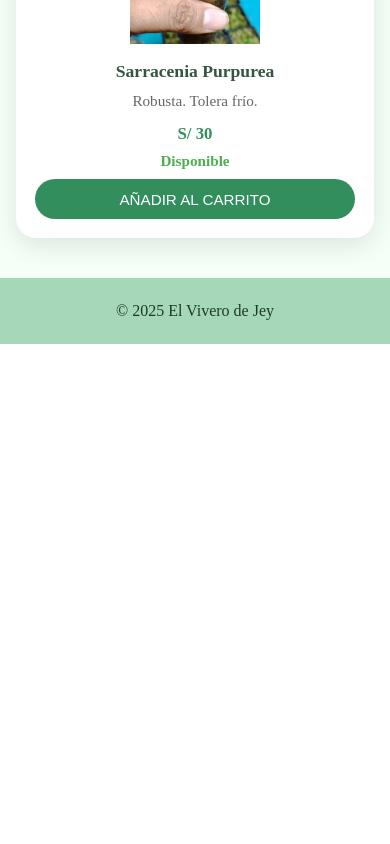
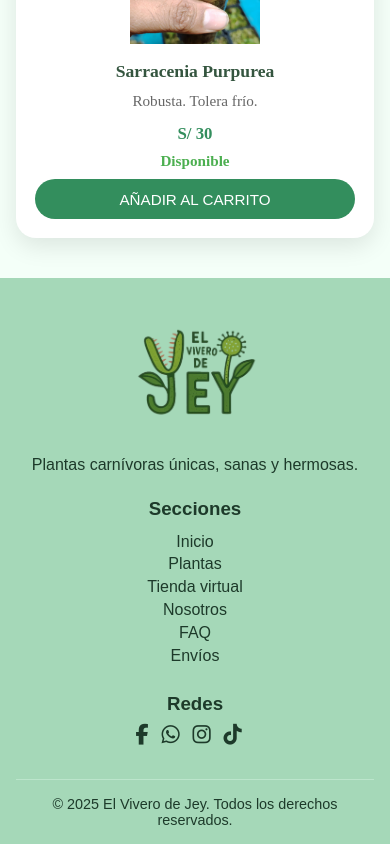
Before and after one commit to Jarol20cb/El-vivero-de-Jey, an Angular app: page /tienda in a window 390 px wide. Shown: the part 6058-6902 px from the top of the page. Before the commit the page ends 6402 px from the top, so only its background shows below. Built offline with nearby package versions, Linux system fonts and the light colour scheme.

Commit message:
se mejoro el footer, se agrego img de busqueda no encontrada

```diff
--- a/src/app/footer/footer.component.css
+++ b/src/app/footer/footer.component.css
@@ -1,6 +1,99 @@
 .footer {
-    background: var(--verde-secundario);
-    color: var(--verde-oscuro);
+  background-color: var(--verde-secundario);
+  color: var(--verde-oscuro);
+  padding: 3rem 2rem 1rem;
+  font-family: 'Montserrat', sans-serif;
+  box-shadow: var(--box-shadow);
+}
+
+.footer-content {
+  display: grid;
+  grid-template-columns: repeat(auto-fit, minmax(220px, 1fr));
+  gap: 2rem;
+  margin-bottom: 2rem;
+}
+
+.footer-logo img.logo {
+  width: 130px;
+  cursor: pointer;
+  margin-bottom: 1rem;
+}
+
+.footer-logo p {
+  cursor: pointer;
+}
+
+.footer-links h3,
+.footer-contacto h3 {
+  margin-bottom: 0.5rem;
+  font-weight: bold;
+  cursor: pointer;
+}
+
+.footer-links ul {
+  list-style: none;
+  padding: 0;
+}
+
+.footer-links ul li a {
+  color: var(--verde-oscuro);
+  text-decoration: none;
+  display: block;
+  margin: 0.3rem 0;
+  cursor: pointer;
+}
+
+.footer-links ul li a:hover {
+  color: var(--verde-hover);
+}
+
+.footer-redes a {
+  margin-right: 1rem;
+  font-size: 1.5rem;
+  color: var(--verde-oscuro);
+  transition: color 0.3s ease;
+  cursor: pointer;
+}
+
+.footer-redes a:hover {
+  color: var(--verde-hover);
+}
+
+.footer-copy {
+  text-align: center;
+  font-size: 0.9rem;
+  color: var(--verde-oscuro);
+  border-top: 1px solid var(--verde-principal);
+  padding-top: 1rem;
+  cursor: pointer;
+}
+
+@media (max-width: 600px) {
+  .footer {
+    padding: 2rem 1rem 1rem;
     text-align: center;
-    padding: 1.5rem;
   }
+
+  .footer-content {
+    grid-template-columns: 1fr;
+    gap: 1.5rem;
+    justify-items: center;
+  }
+
+  .footer-logo,
+  .footer-links,
+  .footer-contacto {
+    align-items: center;
+    display: flex;
+    flex-direction: column;
+  }
+
+  .footer-redes {
+    justify-content: center;
+  }
+
+  .footer-redes a {
+    font-size: 1.3rem;
+    margin-right: 0.8rem;
+  }
+}
--- a/src/app/footer/footer.component.html
+++ b/src/app/footer/footer.component.html
@@ -1,3 +1,42 @@
 <footer class="footer">
-    <p>&copy; 2025 El Vivero de Jey</p>
-  </footer>
+  <div class="footer-content">
+    <!-- Logo -->
+    <div class="footer-logo">
+      <img src="logo.png" alt="El Vivero de Jey" (click)="scrollToSection('inicio')" class="logo" />
+      <p>Plantas carnívoras únicas, sanas y hermosas.</p>
+    </div>
+
+    <!-- Navegación -->
+    <div class="footer-links">
+      <h3>Secciones</h3>
+      <ul>
+        <li><a (click)="scrollToSection('inicio')">Inicio</a></li>
+        <li><a (click)="scrollToSection('plantas')">Plantas</a></li>
+        <li><a (click)="scrollToSection('tienda')">Tienda virtual</a></li>
+        <li><a (click)="scrollToSection('nosotros')">Nosotros</a></li>
+        <li><a (click)="scrollToSection('faq')">FAQ</a></li>
+        <li><a (click)="scrollToSection('envios')">Envíos</a></li>
+      </ul>
+    </div>
+
+    <!-- Redes sociales -->
+    <div class="footer-contacto">
+      <h3>Redes</h3>
+      <div class="footer-redes">
+        <a href="https://web.facebook.com/profile.php?id=61575308932661" target="_blank" aria-label="Facebook"><i class="fab fa-facebook-f"></i></a>
+        <a href="https://wa.me/51925566082" target="_blank" aria-label="WhatsApp"><i class="fab fa-whatsapp"></i></a>
+        <a routerLink="/error" (click)="scrollToSection('inicio')" aria-label="Instagram">
+          <i class="fab fa-instagram"></i>
+        </a>
+        <a routerLink="/error" (click)="scrollToSection('inicio')" aria-label="TikTok">
+          <i class="fab fa-tiktok"></i>
+        </a>
+
+      </div>
+    </div>
+  </div>
+
+  <div class="footer-copy">
+    <p>&copy; 2025 El Vivero de Jey. Todos los derechos reservados.</p>
+  </div>
+</footer>
--- a/src/app/footer/footer.component.ts
+++ b/src/app/footer/footer.component.ts
@@ -1,11 +1,31 @@
 import { Component } from '@angular/core';
+import { Router } from '@angular/router';
 
 @Component({
   selector: 'app-footer',
-  imports: [],
   templateUrl: './footer.component.html',
-  styleUrl: './footer.component.css'
+  styleUrls: ['./footer.component.css']
 })
 export class FooterComponent {
+  constructor(private router: Router) {}
 
+  scrollToSection(section: string): void {
+    if (this.router.url !== '/') {
+      this.router.navigate(['/']).then(() => {
+        setTimeout(() => this.doScroll(section), 100);
+      });
+    } else {
+      this.doScroll(section);
+    }
+  }
+
+  doScroll(section: string) {
+    const element = document.getElementById(section);
+    if (element) {
+      window.scrollTo({
+        top: element.offsetTop - 50,
+        behavior: 'smooth'
+      });
+    }
+  }
 }
--- a/src/app/tienda/tienda.component.css
+++ b/src/app/tienda/tienda.component.css
@@ -347,6 +347,31 @@
   background-color: var(--verde-hover);
 }
 
+.tienda-container {
+  padding: 3rem 1rem;
+  background-color: var(--verde-claro);
+  position: relative;
+  min-height: 80vh;
+}
+
+.no-resultados {
+  position: absolute;
+  top: 50%;
+  left: 50%;
+  transform: translate(-50%, -50%);
+  text-align: center;
+  display: flex;
+  flex-direction: column;
+  align-items: center;
+  justify-content: center;
+}
+
+.no-resultados img {
+  max-width: 300px;
+  width: 100%;
+  height: auto;
+  margin-bottom: 1.5rem;
+}
 
 /* Media Query para pantallas pequeñas (móviles) */
 @media (max-width: 600px) {
--- a/src/app/tienda/tienda.component.html
+++ b/src/app/tienda/tienda.component.html
@@ -11,6 +11,10 @@
   </div>
 
   <div class="productos-grid">
+    <div *ngIf="productosFiltrados.length === 0" class="no-resultados">
+      <img src="vacio.png" alt="No se encontraron productos" />
+      <p class="mensaje-busqueda">No encontramos lo que buscas, ¡sigue explorando!</p>
+    </div>
     <div class="producto-card" *ngFor="let producto of productosFiltrados" [ngClass]="{'oferta': producto.enOferta}">
       <div class="producto-imagen">
         <img [src]="producto.imagen" alt="{{ producto.nombre }}" />
@@ -18,17 +22,13 @@
       <div class="producto-info">
         <h3>{{ producto.nombre }}</h3>
         <p>{{ producto.descripcion }}</p>
-
         <div class="precios">
           <span class="precio-tachado" *ngIf="producto.enOferta">S/ {{ producto.precioOriginal }}</span>
           <span class="precio">S/ {{ producto.precio }}</span>
         </div>
-
         <div *ngIf="producto.disponible" class="disponible">Disponible</div>
         <div *ngIf="!producto.disponible" class="no-disponible">No disponible</div>
-
         <div *ngIf="producto.enOferta" class="oferta">En Oferta</div>
-
         <button class="btn-ver" (click)="anadirAlCarrito(producto)">Añadir al carrito</button>
       </div>
     </div>
```
Also changed, not shown: public/vacio.png (added).
